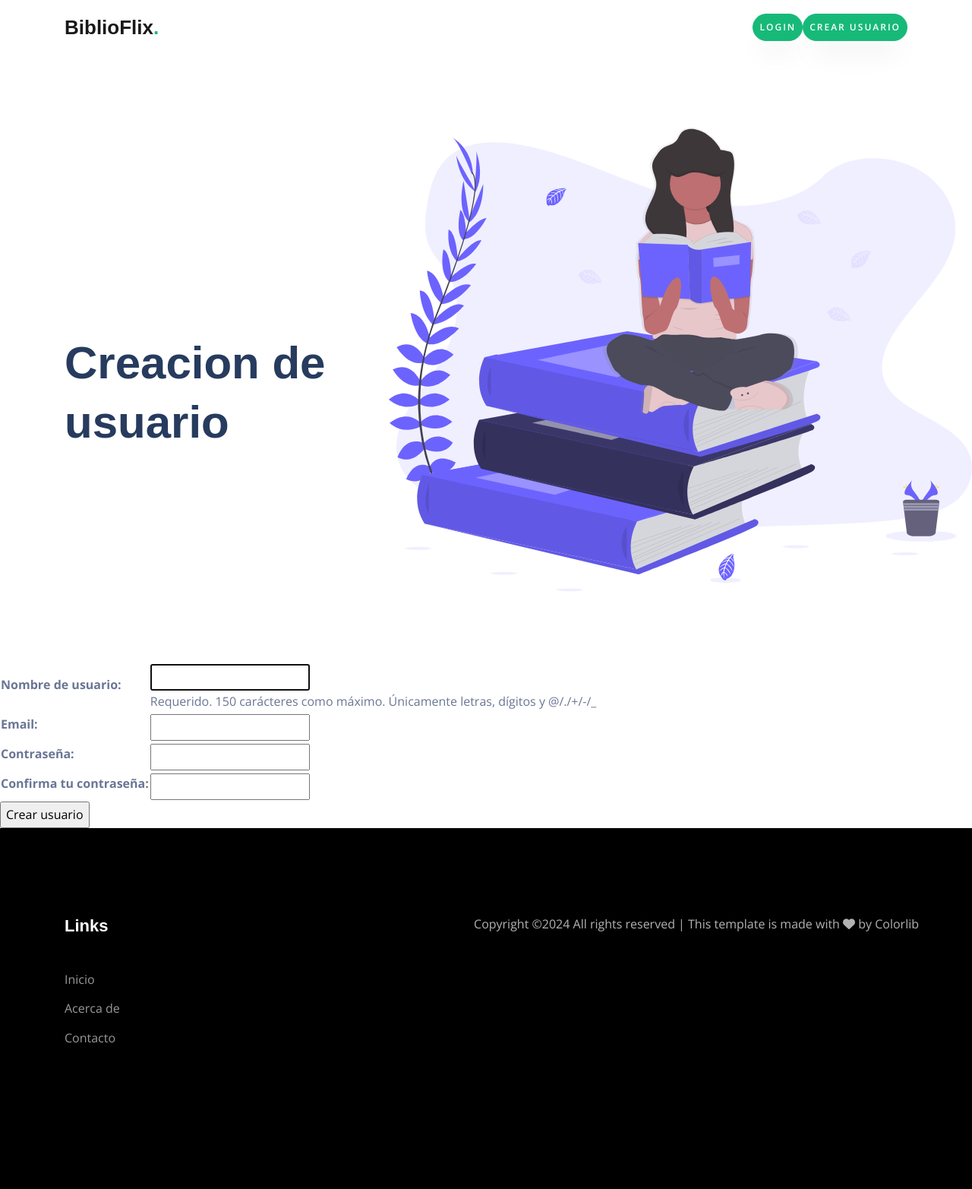
After one commit to ElvisEnte/entregafinal_quarleri, a Django app: page /crear/ in a window 1280 px wide. The commit adds this page. Shown: the whole page at 76% size. Run offline with Django 5.2, Linux system fonts and the light colour scheme; some libraries are stand-ins or nearby versions.

Commit message:
Proyecto final v.02

```diff
--- a/Biblioflix/settings.py
+++ b/Biblioflix/settings.py
@@ -123,3 +123,4 @@ STATIC_URL = 'static/'
 # https://docs.djangoproject.com/en/5.0/ref/settings/#default-auto-field
 
 DEFAULT_AUTO_FIELD = 'django.db.models.BigAutoField'
+LOGIN_URL = "/login"
--- a/biblio/forms.py
+++ b/biblio/forms.py
@@ -1,4 +1,6 @@
 from django import forms
+from django.contrib.auth.models import User
+from django.contrib.auth.forms import UserCreationForm
 
 class UsuarioForm(forms.Form):
     nombre = forms.CharField(max_length=50, required=True)
@@ -20,3 +22,12 @@ class LibroForm(forms.Form):
     autor = forms.CharField(max_length=200, required=True)
     anio = forms.IntegerField(required=True, label="Año")
     genero = forms.CharField(max_length=100, required=True)
+
+class CrearUsuarioForm(UserCreationForm):
+    email = forms.EmailField(required=True)
+    password1 = forms.CharField(label="Contraseña", widget=forms.PasswordInput)
+    password2 = forms.CharField(label="Confirma tu contraseña", widget=forms.PasswordInput)
+
+    class Meta:
+        model = User
+        fields = ["username", "email", "password1", "password2"]
--- /dev/null
+++ b/biblio/templates/biblio/crearUsuario.html
@@ -0,0 +1,25 @@
+{% extends "biblio/index.html" %}
+
+
+
+{% block titulo %}
+<span>
+<h1 calss="mb.5">Creacion de usuario</h1>
+</span>
+{% endblock titulo %}
+
+
+
+{% block contenido %}
+<form action="" method="post">
+    {% csrf_token %}
+    <table>
+    {{ form.as_table }}
+    </table>
+
+    <input type="submit" value="Crear usuario">
+
+</form>
+
+
+{% endblock contenido %}
--- a/biblio/templates/biblio/index.html
+++ b/biblio/templates/biblio/index.html
@@ -25,8 +25,8 @@
   </head>
   <body data-spy="scroll" data-target=".site-navbar-target" data-offset="300">
 
-
-    <nav class="navbar navbar-expand-lg navbar-dark ftco_navbar ftco-navbar-light site-navbar-target" id="ftco-navbar">
+	  <!-- Navigation-->
+    <nav class="navbar navbar-expand-lg navbar-light ftco_navbar ftco-navbar-dark site-navbar-target" id="ftco-navbar">
 	    <div class="container">
 	      <a class="navbar-brand" href="{% url 'home' %}">BiblioFlix<span>.</span></a>
 	      <button class="navbar-toggler js-fh5co-nav-toggle fh5co-nav-toggle" type="button" data-toggle="collapse" data-target="#ftco-nav" aria-controls="ftco-nav" aria-expanded="false" aria-label="Toggle navigation">
@@ -35,10 +35,38 @@
 
 	      <div class="collapse navbar-collapse" id="ftco-nav">
 	        <ul class="navbar-nav nav ml-auto">
-	          <li class="navbar-brand"><a href="{% url 'home' %}" class="nav-link"><span>Home</a>
-	          <li class="navbar-brand"><a href="{% url 'direcciones' %}" class="nav-link"><span>Direcciones</a>
-	          <li class="navbar-brand"><a href="{% url 'usuarios' %}" class="nav-link"><span>Usuarios</a>
-	          <li class="navbar-brand"><a href="{% url 'libros' %}" class="nav-link"><span>Libros</a></li>
+
+
+              {% if user.is_authenticated %}
+                <li class="nav-item dropdown">
+                <a class="nav-link dropdown-toggle" href="#" id="navbarDropdown" role="button" data-toggle="dropdown" aria-haspopup="true" aria-expanded="false">
+                    Bienvenido [{{ user.username }}]
+                </a>
+                <div class="dropdown-menu" aria-labelledby="navbarDropdown">
+                    <a class="dropdown-item" href="#">Perfil</a>
+                    <a class="dropdown-item" href="#">Ajustes</a>
+                    <div class="dropdown-divider"></div>
+                    <form method="post" action="{% url 'logout' %}">
+                      {% csrf_token %}
+                      <button type="submit" class="dropdown-item">Logout</button>
+                  </form>
+              </div>
+          </li>
+                  <a class="navbar-brand"><a href="{% url 'home' %}" class="btn btn-primary py-3 px-2"><span>Home</a>
+                  <a class="navbar-brand"><a href="{% url 'direcciones' %}" class="btn btn-primary py-3 px-2"><span>Direcciones</a>
+                  <a class="navbar-brand"><a href="{% url 'usuarios' %}" class="btn btn-primary py-3 px-2"><span>Usuarios</a>
+                  <a class="navbar-brand"><a href="{% url 'libros' %}" class="btn btn-primary py-3 px-2"><span>Libros</a></a>
+
+              {% else %}
+              <a class="btn btn-primary py-2 px-2" href="{% url 'login' %}">Login</a>
+
+              <a class="btn btn-primary py-2 px-2" href="{% url 'crear' %}">Crear usuario</a>
+              {% endif %}
+
+
+
+
+
 
 	        </ul>
 	      </div>
--- a/biblio/urls.py
+++ b/biblio/urls.py
@@ -1,9 +1,10 @@
 from django.urls import path
 from biblio.views import *
-
+from django.contrib.auth.views import LogoutView
 
 urlpatterns = [
     path('', home, name="home"),
+
 
     ## Libros
     path('libros/', libros, name="libros"),
@@ -19,4 +20,9 @@ urlpatterns = [
     ## Proveedores
     path('direcciones/', direcciones, name="direcciones"),
     path('direccionForm/', direccionesForm, name="direccionesForm"),
+
+    #___ Login / Logout / Registration
+    path('login/', loginRequest, name="login"),
+    path('logout/', LogoutView.as_view(template_name="biblio/logout.html"), name="logout"),
+    path('crear/', crearUsuario, name="crear"),
 ]
--- a/biblio/views.py
+++ b/biblio/views.py
@@ -1,9 +1,15 @@
-from django.shortcuts import render
+from django.shortcuts import render, redirect
+from django.urls import reverse
 from biblio.models import *
 from biblio.forms import *
 from django.views.generic import ListView
+from django.views.generic import CreateView
 
+from django.contrib.auth import login, authenticate
+from django.contrib.auth.forms import AuthenticationForm
 
+from django.contrib.auth.mixins import LoginRequiredMixin
+from django.contrib.auth.decorators import login_required
 
 # Create your views here.
 def home(request):
@@ -12,12 +18,12 @@ def home(request):
 
 
 ## _____Usuarios
-
+@login_required
 def usuarios(request):
     usuarios = Usuario.objects.all()
     contexto = {"usuarios": usuarios}
     return render(request, "biblio/usuarios.html", contexto)
-
+@login_required
 def usuariosForm(request):
 
     if request.method == "POST":
@@ -38,13 +44,13 @@ def usuariosForm(request):
 
 
 ## Libros
-
+@login_required
 def libros(request):
     libros = Libro.objects.all()
     contexto = {"libros": libros}
     return render(request, "biblio/libros.html", contexto)
 
-
+@login_required
 def librosForm(request):
 
     if request.method == "POST":
@@ -63,7 +69,7 @@ def librosForm(request):
 
     return render(request, "biblio/librosForm.html", {"form": miForm})
 
-
+@login_required
 def libroUpdate(request, id_libro):
     libro = Libro.objects.get(id=id_libro)
     if request.method == "POST":
@@ -80,19 +86,19 @@ def libroUpdate(request, id_libro):
         miForm = LibroForm(initial={"titulo": libro.titulo, "autor": libro.autor, "anio": libro.anio, "genero": libro.genero})
 
     return render(request, "biblio/librosForm.html", {"form": miForm})
-
+@login_required
 def libroDelete(request, id_libro):
     libro = Libro.objects.get(id=id_libro)
     libro.delete()
     contexto = {"libros": Libro.objects.all() }
     return render(request, "biblio/libros.html", contexto)
 
-## Proveedores
-
+## Direcciones
+@login_required
 def direcciones(request):
     contexto = {"direcciones": Direccion.objects.all()}
     return render(request, "biblio/direcciones.html", contexto)
-
+@login_required
 def direccionesForm(request):
 
     if request.method == "POST":
@@ -115,7 +121,7 @@ def direccionesForm(request):
     return render(request, "biblio/direccionForm.html", {"form": miForm})
 
 ## Buscar
-
+@login_required
 def buscarLibros(request):
     return render(request, "negocio/buscarLibros.html")
 
@@ -128,3 +134,38 @@ def encontrarlibros(request):
         contexto = {'libros': Libro.objects.all()}
 
     return render(request, "negocio/libros.html", contexto)
+
+#___ Login / Logout / Registration
+
+def loginRequest(request):
+    if request.method == "POST":
+        usuario = request.POST["username"]
+        clave = request.POST["password"]
+        user = authenticate(request, username=usuario, password=clave)
+        if user is not None:
+            login(request, user)
+            return render(request, "biblio/index.html")
+        else:
+            return redirect(reverse('login'))
+    else:
+        miForm = AuthenticationForm()
+
+        return render(request, "biblio/login.html", {"form": miForm})
+
+def crearUsuario(request):
+    if request.method == "POST":
+        miForm = CrearUsuarioForm(request.POST)
+        if miForm.is_valid():
+            try:
+                miForm.save()
+                return redirect(reverse('home'))
+            except Exception as e:
+                print(f"Error al guardar el formulario: {e}")
+                return render(request, "biblio/crearUsuario.html", {"form": miForm})
+        else:
+            print(f"Errores en el formulario: {miForm.errors}")
+            return render(request, "biblio/crearUsuario.html", {"form": miForm})
+    else:
+        miForm = CrearUsuarioForm()
+
+        return render(request, "biblio/crearUsuario.html", {"form": miForm})
```
Also changed, not shown: biblio/templates/biblio/login.html (added, +25 -0 lines), biblio/templates/biblio/logout.html (added, +19 -0 lines), biblio.db.
